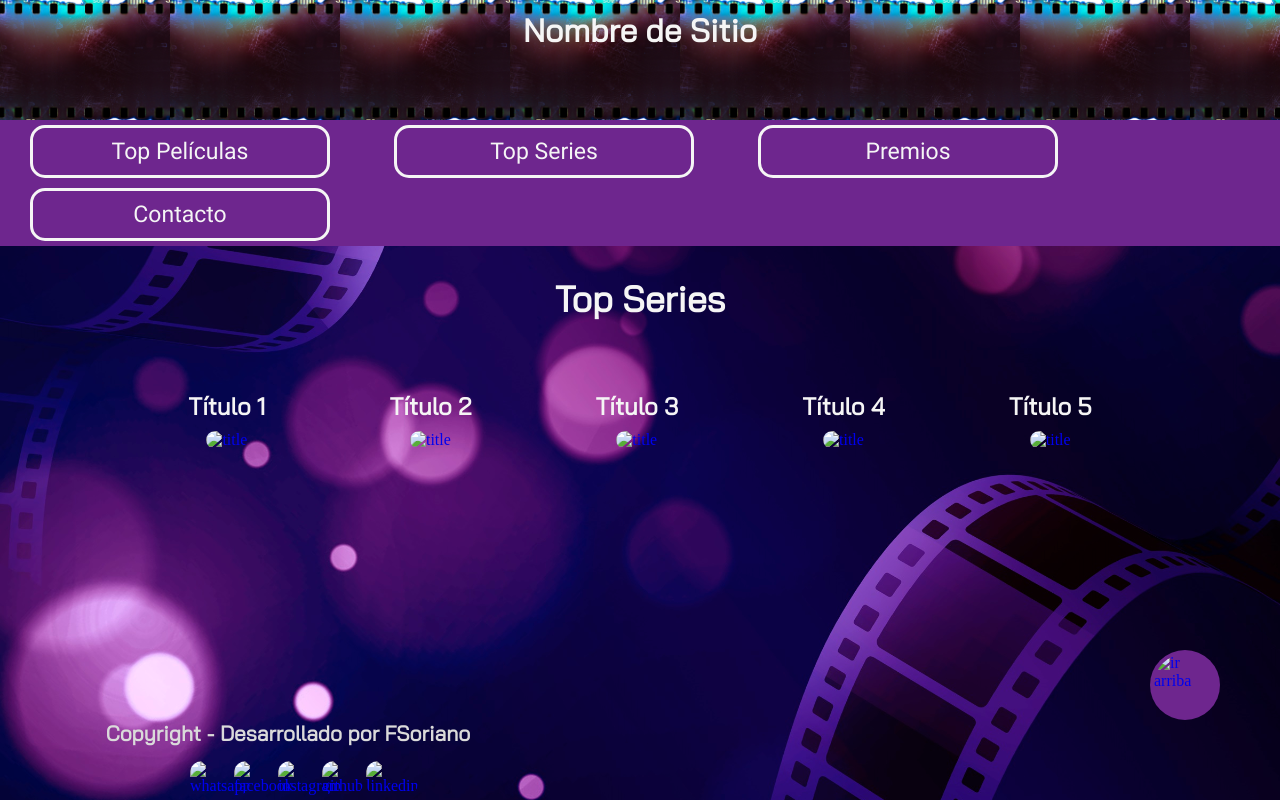
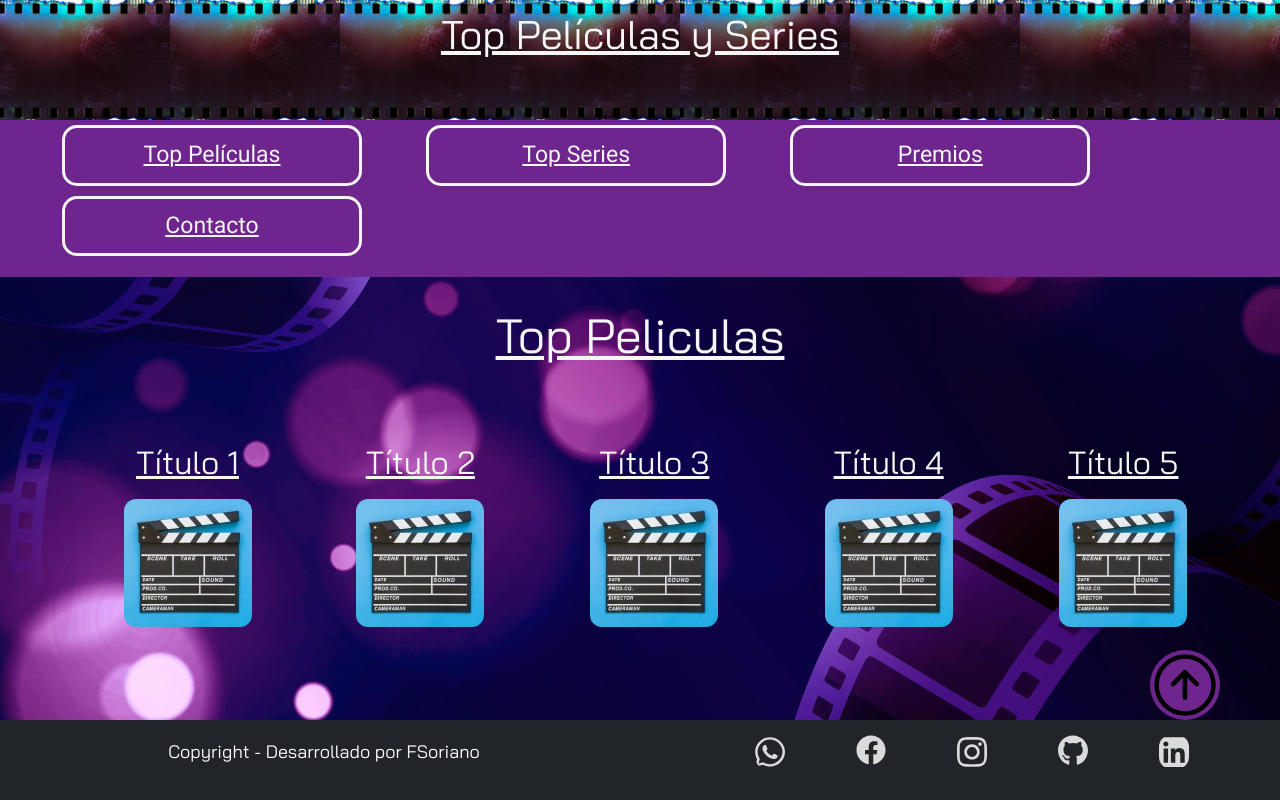
Before and after one commit to Maxonairos/TPS, a plain HTML site: page pages/topSeries.html in a window 1280 px wide. Drawn offline with nearby package versions, Linux system fonts and the light colour scheme.

Commit message:
enlazando bootstrap y adecuando links y tags en las paginas awards y topSeries.

```diff
--- a/pages/topSeries.html
+++ b/pages/topSeries.html
@@ -1,77 +1,127 @@
 <!DOCTYPE html>
 <html lang="en">
 <head>
-    <link rel="shortcut icon" href="/PE/images/favicon.ico" type="image/x-icon">
+    <link rel="shortcut icon" href="../multimedia/images/favicon.ico" type="image/x-icon">
+    <link rel="stylesheet" href="../css/bootstrap.min.css">
     <link rel="stylesheet" href="../css/style.css">
     <meta charset="UTF-8">
     <meta name="viewport" content="width=device-width, initial-scale=1.0">
-    <title>Primera Entrega</title>
+    <title>Top Películas y Series</title>
 </head>
 <body>
     <header id="header">
         <div>
-            <h1><a class="title" href="../index.html">Nombre de Sitio</a></h1>
+            <h1>
+                <a class="title" href="../index.html">Top Películas y Series</a>
+            </h1>
         </div>
     </header>
     <nav>
         <ol class="lista1">
-            <li class="navSelec h"><a class="navSelec" href="../pages/topMov.html">Top Películas</a></li>
-            <li class="navSelec h"><a class="navSelec" href="../pages/topSeries.html">Top Series</a></li>
-            <li class="navSelec h"><a class="navSelec" href="../pages/awards.html">Premios</a></li>
-            <li class="navSelec h"><a class="navSelec" href="../pages/contact.html">Contacto</a></li>
+            <li class="navSelec h">
+                <a class="navSelec" href="./topMov.html">Top Películas</a>
+            </li>
+            <li class="navSelec h">
+                <a class="navSelec" href="./topSeries.html">Top Series</a>
+            </li>
+            <li class="navSelec h">
+                <a class="navSelec" href="./awards.html">Premios</a>
+            </li>
+            <li class="navSelec h">
+                <a class="navSelec" href=".contact.html">Contacto</a>
+            </li>
         </ol>
     </nav>
     <main>
         <section class="seccion1">
-            <h2 class="titleBox"><a class="title2 h" href="../pages/topSeries.html">Top Series</a></h2>
+            <h2 class="titleBox">
+                <a class="title2 h" href="./topMov.html">Top Peliculas</a>
+            </h2>
             <ol class="listBox">
                 <li>
-                    <h2><a class="title h h3" href="../pages/titleSelected.html">Título 1</a></h2>
+                    <h2><a class="title h" href="./titleSelected.html">Título 1</a></h2>
                     <div>
-                        <a class="titleImage" href="../pages/titleSelected.html"><img class="h3" src="../multimedia/titleImage.jpg" alt="title"></a>
+                        <a class="" href="./titleSelected.html">
+                            <img class="titleImage" src="../multimedia/images/titleImage.jpg" alt="title">
+                        </a>
                     </div>
                 </li>
                 <li>
-                    <h2><a class="title h h3" href="../pages/titleSelected.html">Título 2</a></h2>
+                    <h2>
+                        <a class="title h" href="../titleSelected.html">Título 2</a>
+                    </h2>
                     <div>
-                        <a class="titleImage" href="../pages/titleSelected.html"><img class="h3" src="../multimedia/titleImage.jpg" alt="title"></a>
+                        <a class="" href="./titleSelected.html">
+                            <img class="titleImage" src="../multimedia/images/titleImage.jpg" alt="title">
+                        </a>
                     </div>
                 </li>
                 <li>
-                    <h2><a class="title h h3" href="../pages/titleSelected.html">Título 3</a></h2>
+                    <h2><a class="title h" href="./titleSelected.html">Título 3</a></h2>
                     <div>
-                        <a class="titleImage" href="../pages/titleSelected.html"><img class="h3" src="../multimedia/titleImage.jpg" alt="title"></a>
+                        <a class="" href="./titleSelected.html">
+                            <img class="titleImage" src="../multimedia/images/titleImage.jpg" alt="title">
+                        </a>
                     </div>
                 </li>
                 <li>
-                    <h2><a class="title h h3" href="../pages/titleSelected.html">Título 4</a></h2>
+                    <h2>
+                        <a class="title h" href="./titleSelected.html">Título 4</a>
+                    </h2>
                     <div>
-                        <a class="titleImage" href="../pages/titleSelected.html"><img class="h3" src="../multimedia/titleImage.jpg" alt="title"></a>
+                        <a class="" href="./titleSelected.html">
+                            <img class="titleImage" src="../multimedia/images/titleImage.jpg" alt="title">
+                        </a>
                     </div>
                 </li>
                 <li>
-                    <h2><a class="title h h3" href="../pages/titleSelected.html">Título 5</a></h2>
+                    <h2>
+                        <a class="title h" href="./titleSelected.html">Título 5</a>
+                    </h2>
                     <div>
-                        <a class="titleImage" href="../pages/titleSelected.html"><img class="h3" src="../multimedia/titleImage.jpg" alt="title"></a>
+                        <a class="" href="./titleSelected.html">
+                            <img class="titleImage" src="../multimedia/images/titleImage.jpg" alt="title">
+                        </a>
                     </div>
                 </li>
             </ol>
         </section>
-        <div class="upBox"><a href="#header"><img class="svg h2" src="../svg/arrow-up-circle-outline.svg" alt="ir arriba"></a></div>
+        <div class="d-flex justify-content-end">
+            <a class="d-flex col-1 p-4 fixed-bottom" href="#header">
+                <img class="ico d-flex svg" src="../multimedia/svg/arrow-up-circle-outline.svg" alt="ir arriba">
+            </a>
+        </div>
     </main>
-    <footer class="footer">
-        <div class="copyleft">
-            <h3>Copyright - Desarrollado por FSoriano</p>
+    <footer class="footer container-fluid d-flex bg-dark border-1 border-black p-2 m-auto align-items-center">
+        <div class="container-fluid d-block col-lg-6 col-md-4 bg-dark">
+            <h3 class="copyleft text-bg-dark">Copyright - Desarrollado por FSoriano</p>
         </div>
-        <div class="socialBox">
-            <ul>
-                <li class="h3"><a href="http://www.whatsapp.com/" target="_blank"><img src="../svg/whatsapp.svg" alt="whatsapp"></a></li>
-                <li class="h3"><a href="http://web.facebook.com/" target="_blank"><img src="../svg/facebook.svg" alt="facebook"></a></li>
-                <li class="h3"><a href="http://www.instagram.com/" target="_blank"><img src="../svg/instagram.svg" alt="instagram"></a></li>
-                <li class="h3"><a href="https://github.com/" target="_blank"><img src="../svg/github.svg" alt="github"></a></li>
-                <li class="h3"><a href="https://ar.linkedin.com/" target="_blank"><img src="../svg/linkedin.svg" alt="linkedin"></a></li>
+        <div class="container-fluid d-block col-lg-6 col-md-4 bg-dark">
+            <ul class="d-flex justify-content-evenly col-12">
+                <li class="ico">
+                    <a href="http://www.whatsapp.com/" target="_blank" rel="noopener">
+                        <img src="../multimedia/svg/whatsapp.svg" alt="whatsapp">
+                    </a>
+                </li>
+                <li class="ico">
+                    <a href="http://web.facebook.com/" target="_blank" rel="noopener">
+                        <img src="../multimedia/svg/facebook.svg" alt="facebook"></a>
+                    </li>
+                <li class="ico">
+                    <a href="http://www.instagram.com/" target="_blank" rel="noopener">
+                        <img src="../multimedia/svg/instagram.svg" alt="instagram"></a>
+                    </li>
+                <li class="ico">
+                    <a href="https://github.com/" target="_blank" rel="noopener">
+                        <img src="../multimedia/svg/github.svg" alt="github"></a>
+                    </li>
+                <li class="ico">
+                    <a href="https://ar.linkedin.com/" target="_blank" rel="noopener">
+                        <img src="../multimedia/svg/linkedin.svg" alt="linkedin"></a>
+                    </li>
             </ul>
         </div>
     </footer>
+    <script src="./js/bootstrap.min.js"></script>
 </body>
 </html>
```
Also changed, not shown: pages/awards.html (+6 -6 lines).
